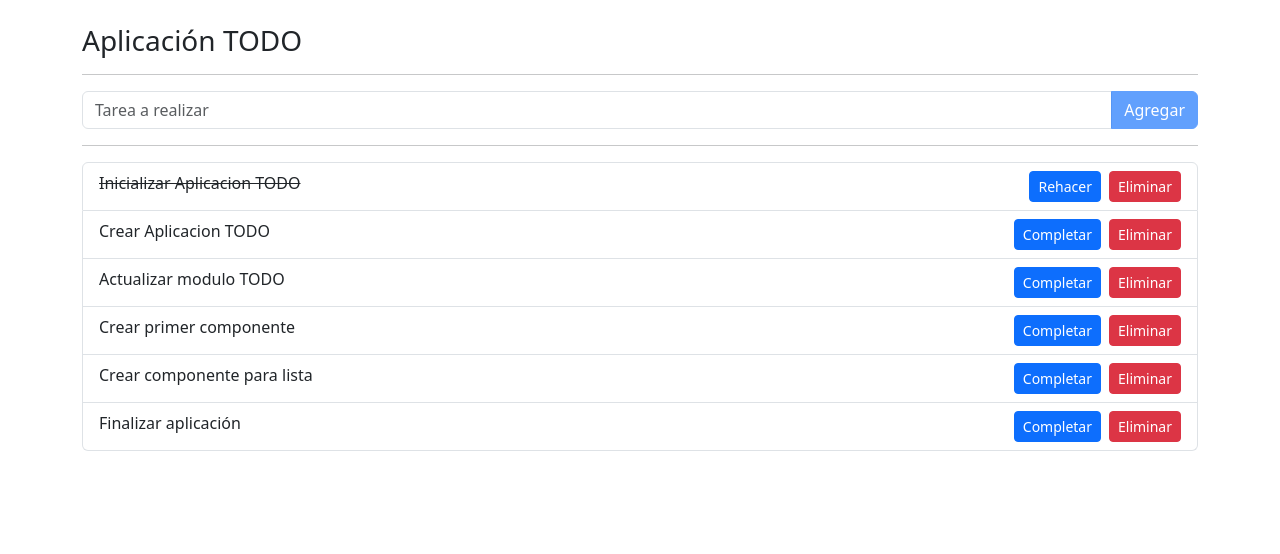
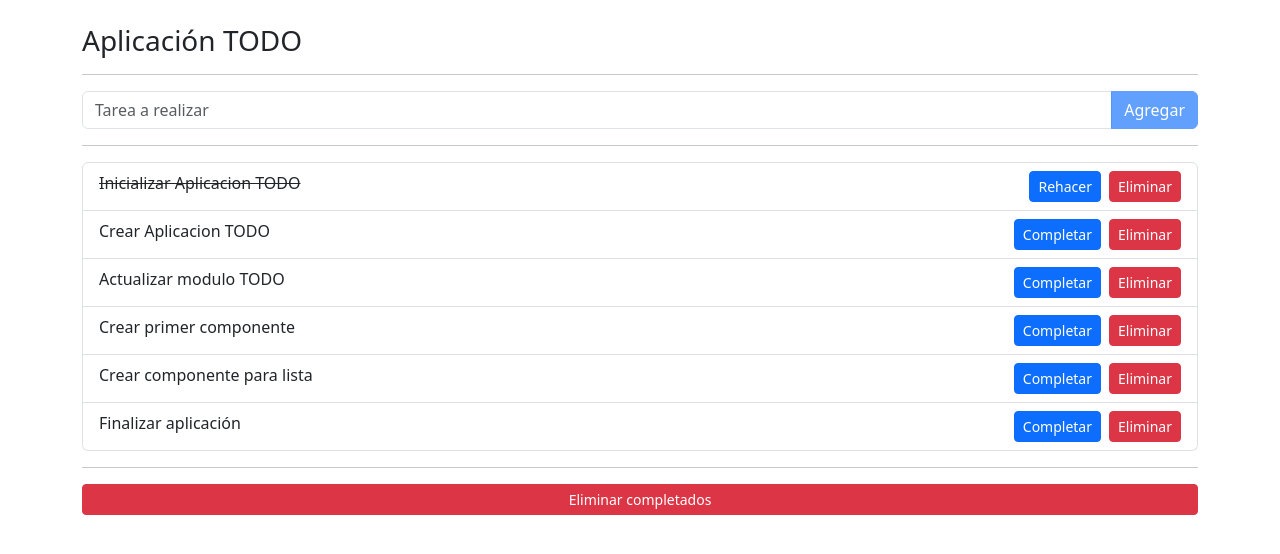
Before and after one commit to luisotron/todo-app, an Angular app: page / in a window 1280 px wide. Shown: the top 554 px of the page. Built offline with nearby package versions, Linux system fonts and the light colour scheme.

Commit message:
Luis componente

```diff
--- a/src/app/app.component.ts
+++ b/src/app/app.component.ts
@@ -6,5 +6,5 @@ import { Component } from '@angular/core';
   styleUrl: './app.component.css'
 })
 export class AppComponent {
-  title = 'todo-app3';
+  title = 'Ejercicio de prueba';
 }
--- a/src/app/todo/components/add-task/add-task.component.ts
+++ b/src/app/todo/components/add-task/add-task.component.ts
@@ -6,6 +6,7 @@ import { Task } from '../../interfaces/task.interface';
   templateUrl: './add-task.component.html',
   styleUrl: './add-task.component.css'
 })
+
 export class AddTaskComponent {
   @Output()
   public onNewTask: EventEmitter<Task> =new EventEmitter();
--- a/src/app/todo/components/list/list.component.ts
+++ b/src/app/todo/components/list/list.component.ts
@@ -16,6 +16,7 @@ export class ListComponent {
   @Output()
   public onComplete: EventEmitter<number> = new EventEmitter();
 
+
   public delete(index: number): void {
     this.onDelete.emit(index);
   }
@@ -23,4 +24,5 @@ export class ListComponent {
   public complete(index: number): void {
     this.onComplete.emit(index);
   }
+
 }
--- /dev/null
+++ b/src/app/todo/components/luis/luis.component.css
@@ -0,0 +1,4 @@
+.btn {
+    width: 100%;
+    text-align: center;
+}
--- /dev/null
+++ b/src/app/todo/components/luis/luis.component.html
@@ -0,0 +1,3 @@
+<div>
+    <button (click)="deletecompleted()"class="btn btn-danger btn-sm">Eliminar completados</button>
+</div>
--- /dev/null
+++ b/src/app/todo/components/luis/luis.component.ts
@@ -0,0 +1,19 @@
+import { Component, EventEmitter, Input, Output } from '@angular/core';
+import { Task } from '../../interfaces/task.interface';
+
+@Component({
+  selector: 'todo-luis',
+  templateUrl: './luis.component.html',
+  styleUrl: './luis.component.css'
+})
+export class LuisComponent {
+  @Input()
+  public list: Array<Task> = [];
+
+  @Output()
+  public onDeleteCompleted: EventEmitter<number> = new EventEmitter();
+
+  public deletecompleted(): void {
+    this.onDeleteCompleted.emit();
+  }
+}
--- a/src/app/todo/components/todo/todo.component.html
+++ b/src/app/todo/components/todo/todo.component.html
@@ -4,4 +4,7 @@
 <todo-add-task (onNewTask)="onNewTask($event)"></todo-add-task>
 <hr>
 <!--lista de tareas-->
-<todo-list [list]="tasks" (onComplete)="onCompleteTask($event)" (onDelete)="onDeleteTask($event)"></todo-list>
+<todo-list [list]="tasks" (onComplete)="onCompleteTask($event)" (onDelete)="onDeleteTask($event)" (onDeleteCompleted)="deleteCompletedTask()"></todo-list>
+<hr>
+<!--Borrar tareas-->
+<todo-luis [list]="tasks" (onDeleteCompleted)="deleteCompletedTask()"></todo-luis>
--- a/src/app/todo/components/todo/todo.component.ts
+++ b/src/app/todo/components/todo/todo.component.ts
@@ -49,4 +49,15 @@ export class TodoComponent {
     this.tasks.push(task);
 }
 
+  public deleteCompletedTask(): void{
+    for (let i = 0; i < this.tasks.length; i++) {
+      console.log(i + "  " + this.tasks[i].description + "  " + this.tasks[i].isCompleted)
+      if(this.tasks[i].isCompleted == true) {
+        console.log( "Se va a borrar " + i + "  " + this.tasks[i].description + "  " + this.tasks[i].isCompleted)
+        this.tasks.splice(i, 1);
+        i--;
+      }
+    }
+  }
+
 }
--- a/src/app/todo/todo.module.ts
+++ b/src/app/todo/todo.module.ts
@@ -4,6 +4,7 @@ import { FormsModule } from '@angular/forms';
 import { TodoComponent } from './components/todo/todo.component';
 import { ListComponent } from './components/list/list.component';
 import { AddTaskComponent } from './components/add-task/add-task.component';
+import { LuisComponent } from './components/luis/luis.component';
 
 
 
@@ -11,7 +12,8 @@ import { AddTaskComponent } from './components/add-task/add-task.component';
   declarations: [
     TodoComponent,
     ListComponent,
-    AddTaskComponent
+    AddTaskComponent,
+    LuisComponent
   ],
   exports: [
     TodoComponent
--- a/src/index.html
+++ b/src/index.html
@@ -2,7 +2,7 @@
 <html lang="en">
 <head>
   <meta charset="utf-8">
-  <title>TodoApp3</title>
+  <title>Ejercicio de prueba</title>
   <base href="/">
   <meta name="viewport" content="width=device-width, initial-scale=1">
   <link rel="icon" type="image/x-icon" href="favicon.ico">
```
Also changed, not shown: src/app/todo/components/list/list.component.html (line endings or trailing spaces).
